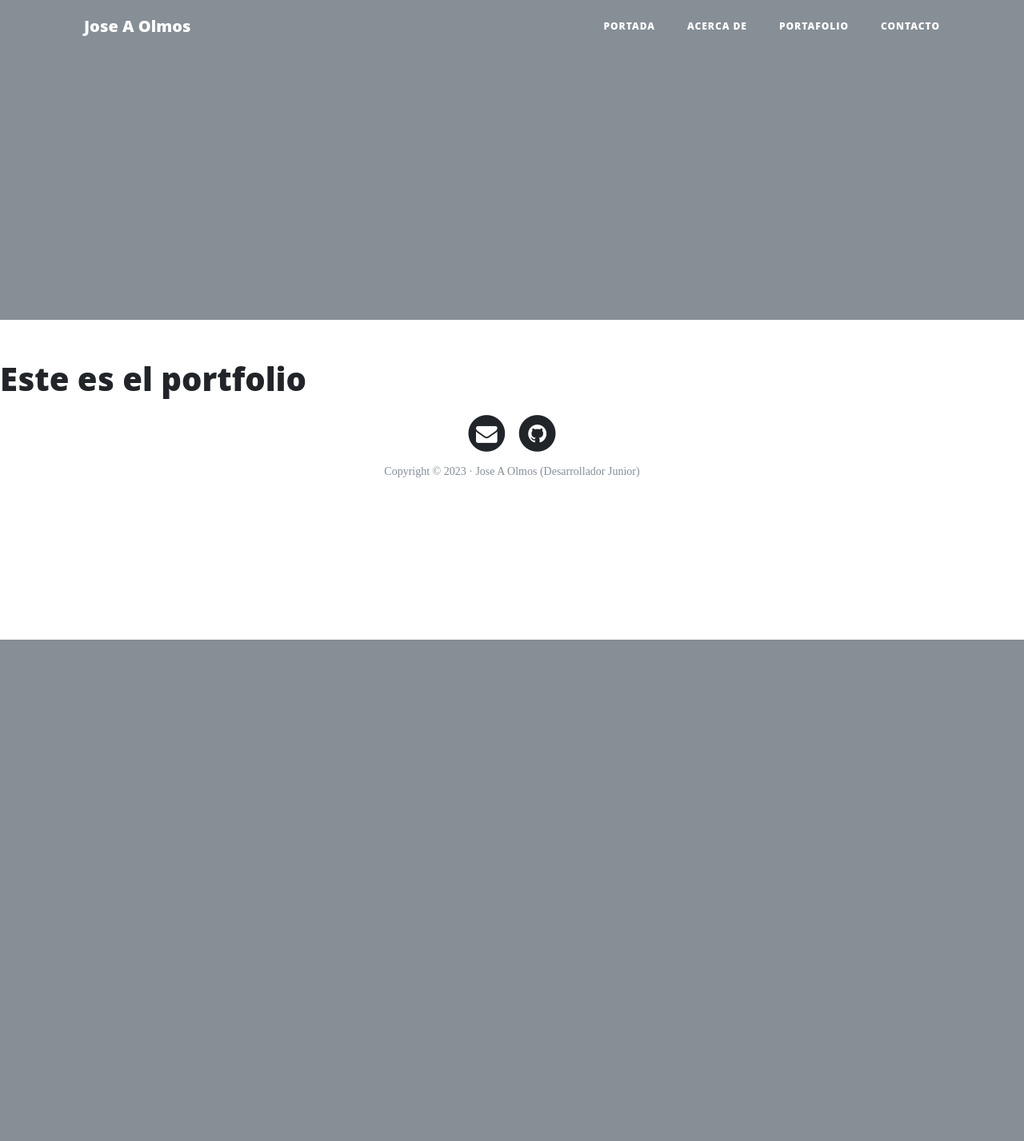
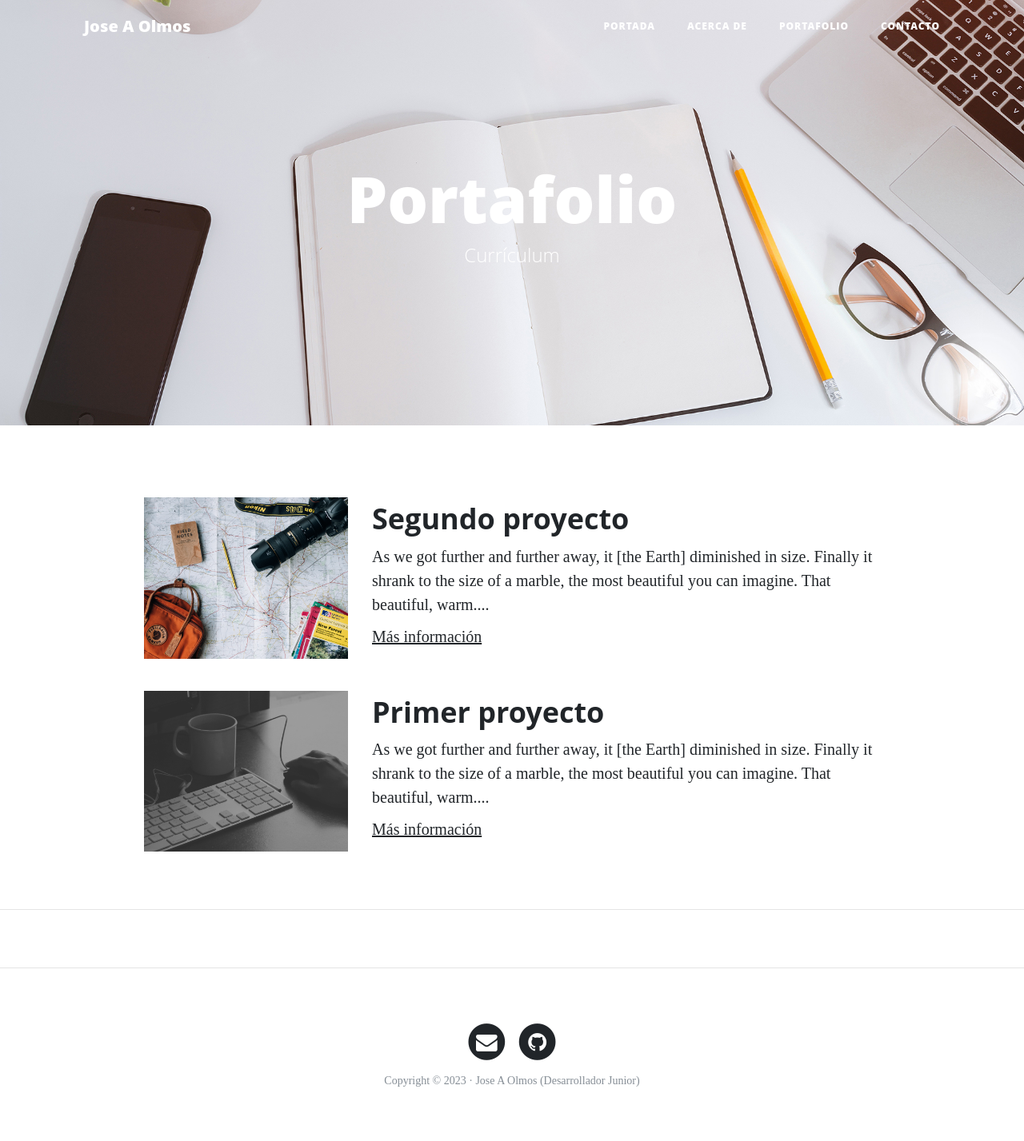
Before and after one commit to Jaolmos/Web_Personal_Portafolio_Django, a Django app: page /portfolio/ in a window 1280 px wide. Shown: the whole page at 80% size. Before the commit the page ends 800 px from the top, so only its background shows below. Run offline with Django 4.2, Linux system fonts and the light colour scheme; some libraries are stand-ins or nearby versions.

Commit message:
Se configuran templates

```diff
--- a/core/templates/core/base.html
+++ b/core/templates/core/base.html
@@ -55,7 +55,9 @@
           <div class="col-lg-8 col-md-10 mx-auto">
             <div class="site-heading">
 
-              {% block headers%}{% endblock headers%}
+              {% block headers%}
+
+              {% endblock headers%}
 
             </div>
           </div>
@@ -64,9 +66,17 @@
     </header>
 
     <!-- Contenido -->
-    {% block content %}
 
-    {% endblock %}
+    <div class="container">
+
+        {% block content %}{% endblock %}
+
+    </div>
+
+    <hr>
+
+    {% if request.path != "/" %}<hr>{% endif %}
+
     <!-- Pié de página -->
     <footer>
       <div class="container">
--- a/core/templates/core/home.html
+++ b/core/templates/core/home.html
@@ -3,11 +3,7 @@
 {% block title %}Home{% endblock title %}
 
 
-
 {% block background %}{% load static %}{% static 'core/img/home-bg.jpg' %}{% endblock background %}
-
-
-
 
 
 {% block headers%}
--- a/core/templates/core/portfolio.html
+++ b/core/templates/core/portfolio.html
@@ -1,16 +1,40 @@
 {% extends 'core/base.html'%}
 
-{% block title %}
+{% block title %}Portafolio {% endblock title %}
 
-Portafolio
+{% block background %}{% load static %}{% static 'core/img/portfolio-bg.jpg' %}{% endblock background %}
 
-{% endblock title %}
 
+{% block headers%}
+<h1>Portafolio</h1>
+<span class="subheading">Currículum</span>
+{% endblock headers%}
 
 
 
 {% block content %}
 
-<h1>Este es el portfolio</h1>
+ <!-- Proyecto -->
+ <div class="row project">
+    <div class="col-lg-3 col-md-4 offset-lg-1">
+        <img class="img-fluid" src="{% static 'core/img/about-bg.jpg' %} " alt="">
+    </div>
+  <div class="col-lg-7 col-md-8">
+        <h2 class="section-heading title">Segundo proyecto</h2>
+    <p>As we got further and further away, it [the Earth] diminished in size. Finally it shrank to the size of a marble, the most beautiful you can imagine. That beautiful, warm....</p>
+    <p><a href="http://google.com">Más información</a></p>
+    </div>
+</div>
+<!-- Proyecto -->
+<div class="row project">
+    <div class="col-lg-3 col-md-4 offset-lg-1">
+        <img class="img-fluid" src="{% static 'core/img/home-bg.jpg' %}" alt="">
+    </div>
+  <div class="col-lg-7 col-md-8">
+        <h2 class="section-heading title">Primer proyecto</h2>
+    <p>As we got further and further away, it [the Earth] diminished in size. Finally it shrank to the size of a marble, the most beautiful you can imagine. That beautiful, warm....</p>
+    <p><a href="http://google.com">Más información</a></p>
+    </div>
+</div>
 
 {% endblock content%}
```
Also changed, not shown: core/templates/core/about.html (+20 -5 lines), core/templates/core/contact.html (+15 -4 lines).
